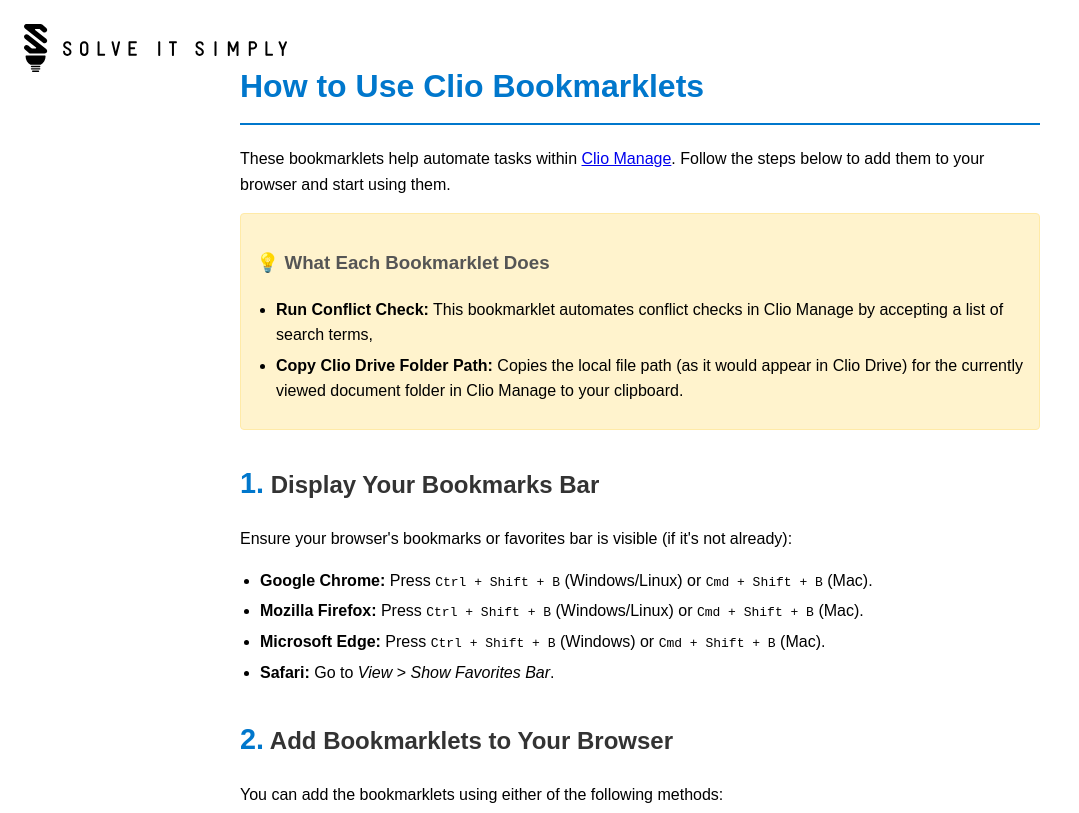
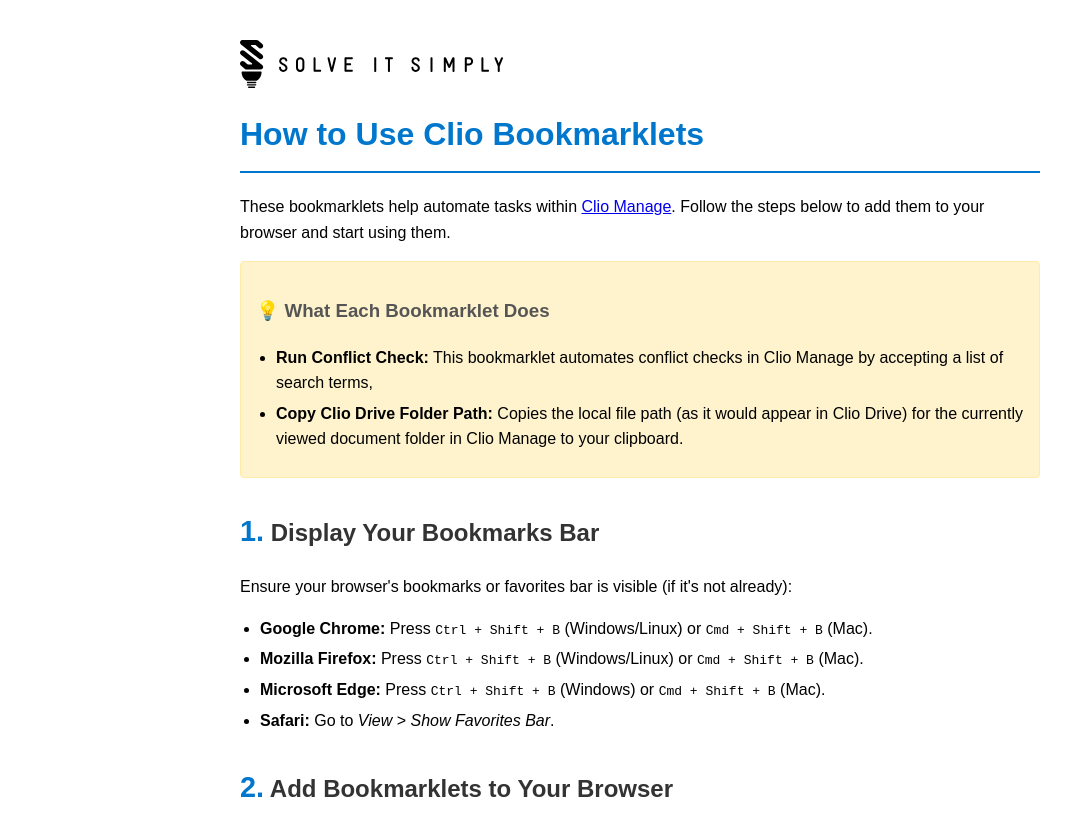
Before and after one commit to solveitsimply/clio-bookmarklets, a website: page docs/index.html in a window 1280 px wide. Shown: the top 813 px of the page, without its empty margins (0-1079 px from the left). Drawn offline with Linux system fonts and the light colour scheme.

Commit message:
fix: logo

```diff
--- a/docs/index.html
+++ b/docs/index.html
@@ -6,11 +6,8 @@
     <title>How to Use Clio Bookmarklets</title>
     <style>
         .header-logo {
-            display: inline-block;
-            position: absolute;
-            top: 24px;
-            left: 24px;
-            z-index: 10;
+            display: block;
+            margin-bottom: 16px;
         }
         .header-logo img {
             height: 48px;
```
